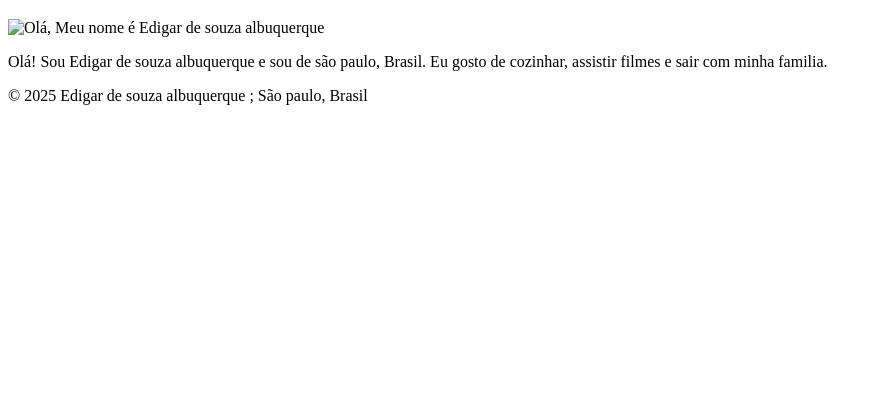
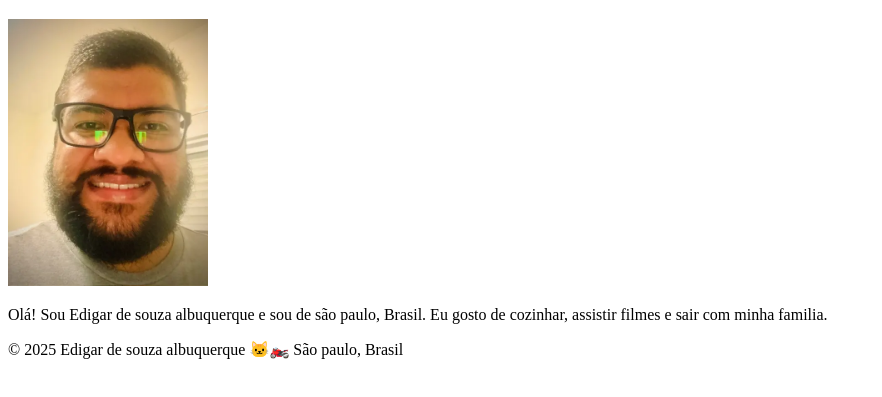
Before and after one commit to Albuquerque293/wdd130, a plain HTML site: page index.html in a window 1280 px wide. Shown: the part 87-484 px from the top of the page, without its empty margins (0-882 px from the left). Drawn offline with Linux system fonts and the light colour scheme.

Commit message:
pagina edigar 1

```diff
--- a/index.html
+++ b/index.html
@@ -18,13 +18,14 @@
     </header>
     <main>
         <h1>Edigar de souza albuquerque | WDD 130</h1>
-        <img src="imagem/perfil.jpg" alt="Olá, Meu nome é Edigar de souza albuquerque" width="200">
+        <img src="imagens/perfil.webp" alt="Olá, Meu nome é Edigar de souza albuquerque"
+          width="200">
         <p>Olá! Sou Edigar de souza albuquerque e sou de são paulo, Brasil. Eu gosto de cozinhar,
             assistir filmes e sair com minha familia.</p>
 
     </main>
     <footer>
-        <p>&copy; 2025 Edigar de souza albuquerque ; São paulo, Brasil</p>
+        <p>&copy; 2025 Edigar de souza albuquerque 🐱‍🏍 São paulo, Brasil</p>
 
     </footer>
 
```
Also changed, not shown: imagens/perfil edigar.jfif (added), imagens/perfil.jfif (added), imagens/perfil.webp (added).
